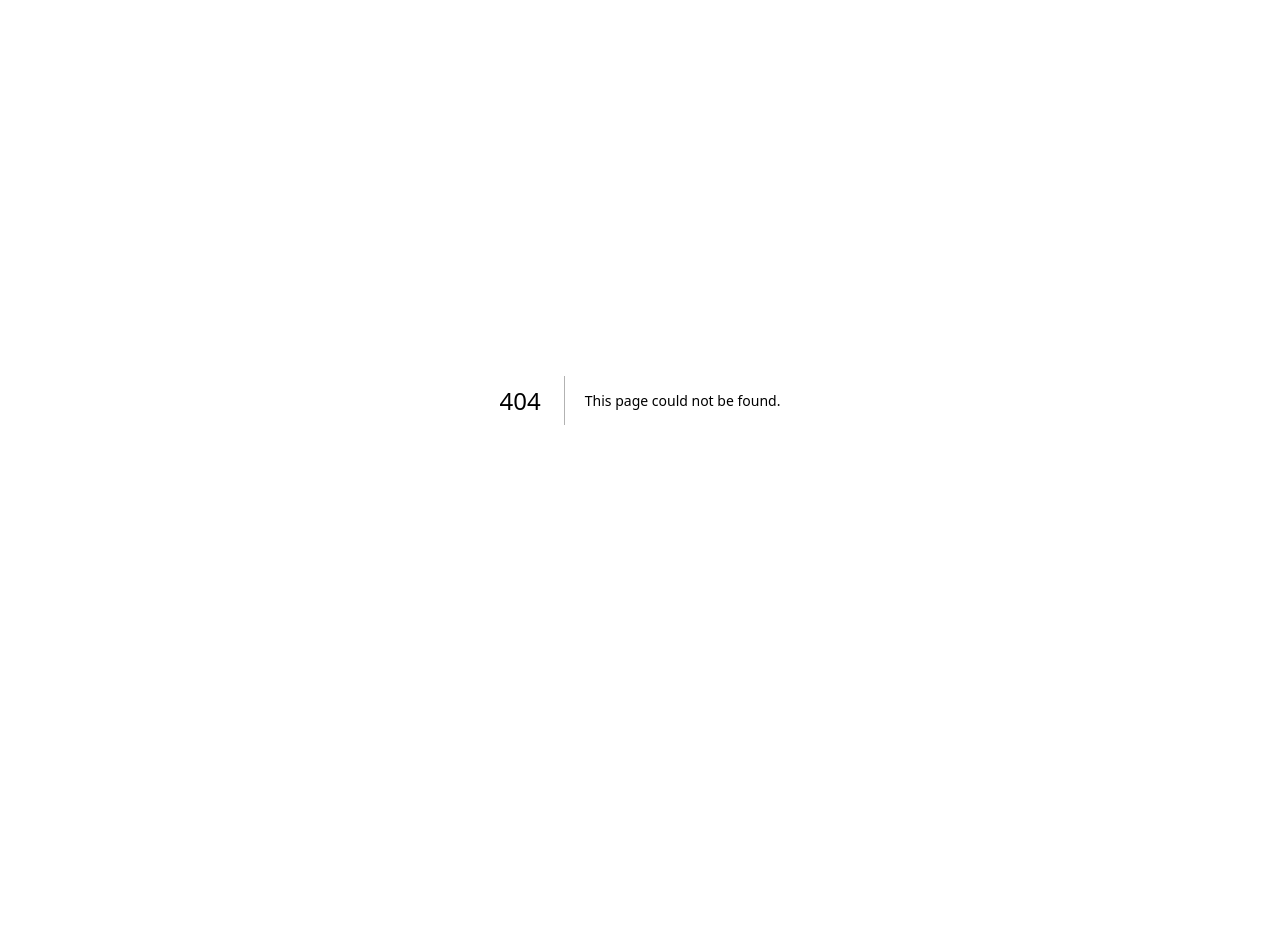
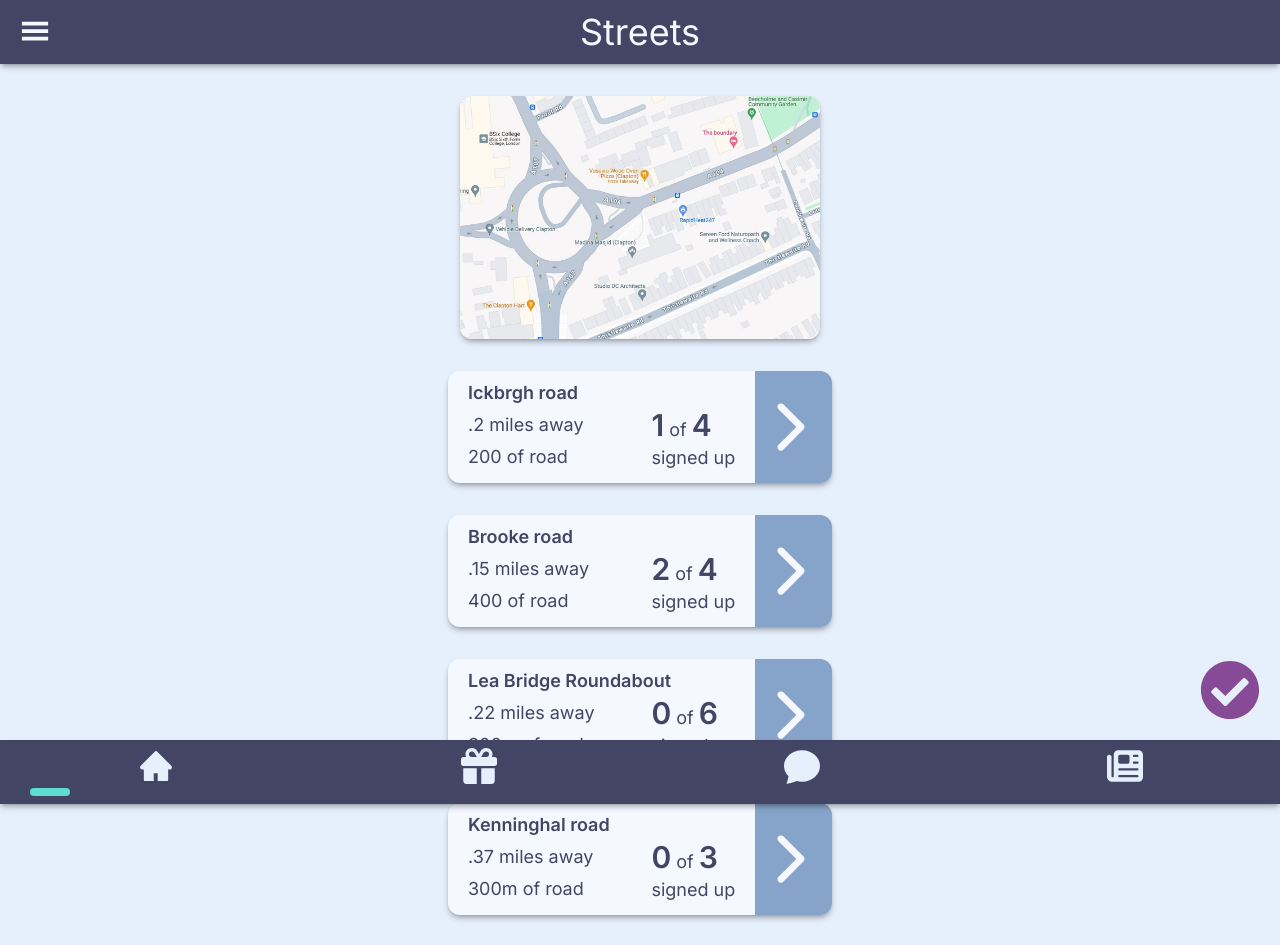
Before and after one commit to Romanief/pidgeon, a Next.js app: page /streets in a window 1280 px wide. Before the commit this address had no page. Shown: the top 945 px of the page. Before the commit the page ends 800 px from the top, so only its background shows below. Built offline with nearby package versions, Linux system fonts and the light colour scheme.

Commit message:
Streets view

```diff
--- a/app/page.tsx
+++ b/app/page.tsx
@@ -5,6 +5,7 @@ import { useState } from "react";
 import Navbar from "@/components/Navbar"
 import Image from "next/image";
 import Footer from "@/components/Footer"
+import Link from "next/link";
 
 
 export default function Home() {
@@ -39,7 +40,7 @@ export default function Home() {
           />
           <div
             className='bg-pTeal w-[360px] h-16 mx-auto rounded-xl text-4xl p-3 text-center shadow-md shadow-black/25 hover:bg-neutral-200 cursor-pointer mt-8'>
-              More
+              <Link href="/streets">More</Link>
           </div>
         </div>
     </main>
--- /dev/null
+++ b/app/streets/page.tsx
@@ -0,0 +1,44 @@
+"use client"
+
+import Footer from '@/components/Footer'
+import Navbar from '@/components/Navbar'
+import Post from '@/components/Post'
+import React, { useState } from 'react'
+import Image from 'next/image'
+
+import { FaCheckCircle } from "react-icons/fa";
+
+function page() {
+  const [showDialog, setShowDialog] = useState(false)
+  return (
+    <div>
+    <div className={showDialog ? 'bg-black/30 h-screen w-screen fixed z-10 flex flex-col justify-center' : "hidden"}>
+      <div className='mx-auto bg-dirtWhite rounded-xl w-96 h-48 shadow-md shadow-black/25 text-center text-xl pt-3'>
+        <div>Are you Sure to proceed with</div>
+        <div className='font-semibold'>Brooke Road</div>
+        <div>for the week of</div>
+        <div className='font-semibold'>July 1</div>
+        <div className='flex justify-around'>
+          <div onClick={() => {setShowDialog(false)}} className='bg-pTeal h-12 p-2 mx-auto rounded-xl hover:bg-neutral-200 cursor-pointer '>Cancel</div>
+          <div onClick={() => {setShowDialog(false)}} className='bg-pTeal h-12 p-2 mx-auto rounded-xl hover:bg-neutral-200 cursor-pointer '>Confirm</div>
+        </div>
+      </div>
+    </div>
+      <Navbar text='Streets'/>
+      <Image src={"/street.jpeg"} alt="Street" width={360} height={48}  className="rounded-xl mx-auto translate-y-24 shadow-md shadow-black/25"/>
+      <div className='fixed bottom-20 right-5 z-10' onClick={() => setShowDialog(true)}>
+        <FaCheckCircle className='text-pPurple text-6xl'/>
+      </div>
+      <div className="flex flex-col w-96 mx-auto gap-5 pt-32 pb-20">
+        <Post title="Ickbrgh road" description='200 of road' distance='.2' heros={1} herosNeeded={4}/>
+        <Post title="Brooke road" description='400 of road' distance='.15' heros={2} herosNeeded={4}/>
+        <Post title="Lea Bridge Roundabout" description='300m of road' distance='.22' heros={0} herosNeeded={6}/>
+        <Post title="Kenninghal road" description='300m of road' distance='.37' heros={0} herosNeeded={3}/>
+        <Post title="Prout road" description='250m of road' distance='.45' heros={2} herosNeeded={4}/>
+      </div>
+      <Footer/>
+    </div>
+  )
+}
+
+export default page
```
